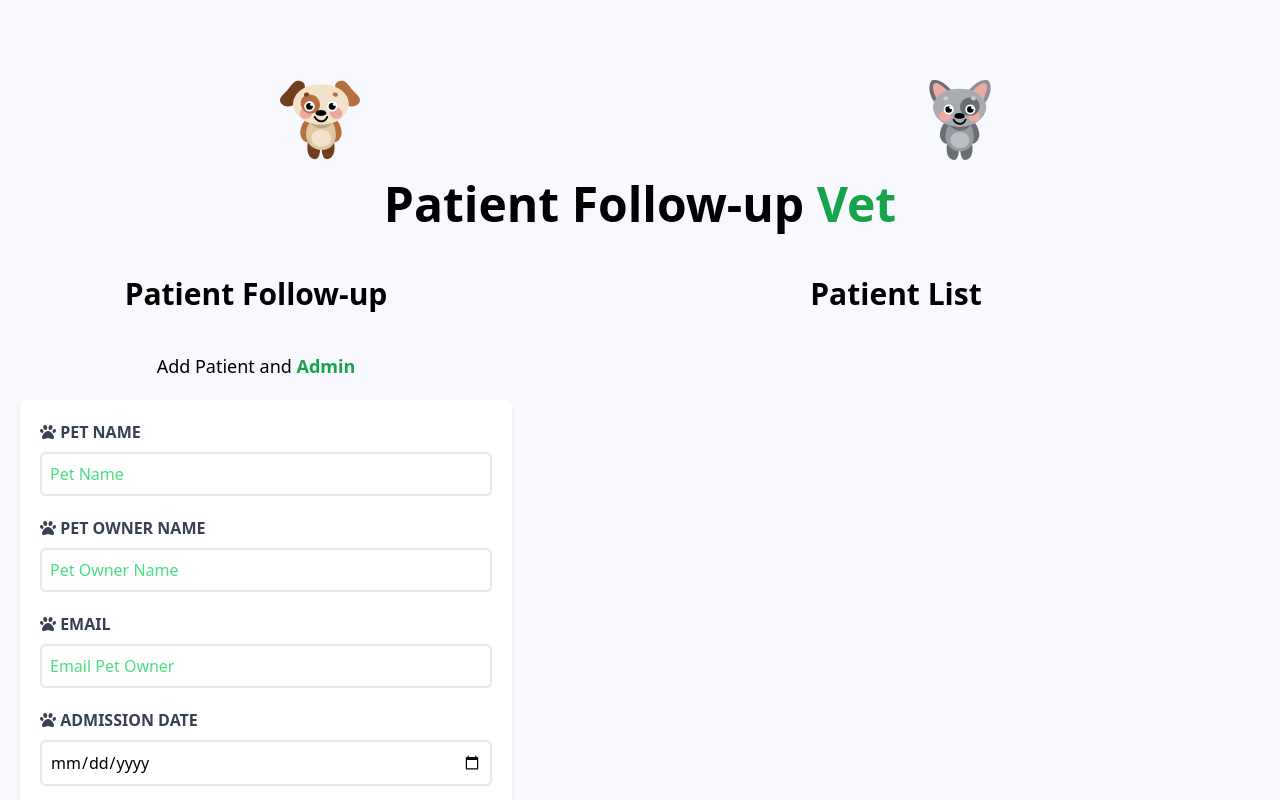
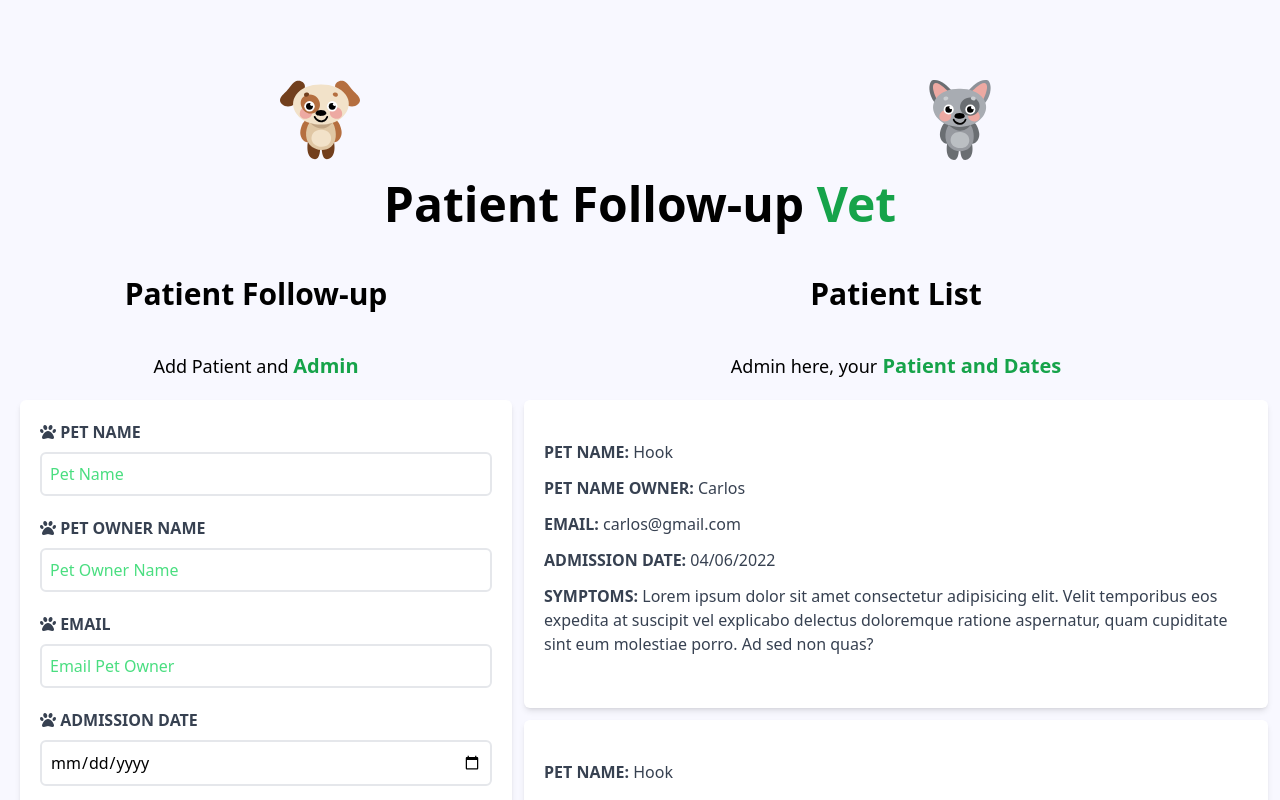
Before and after one commit to ClondonoM/react-tailwind-vet-app, a React (Create React App) app: page / in a window 1280 px wide. Shown: the top 800 px of the page. Built offline with nearby package versions, Linux system fonts and the light colour scheme.

Commit message:
patient list style finished

```diff
--- a/src/components/Form.js
+++ b/src/components/Form.js
@@ -3,7 +3,8 @@ const Form = () => {
     <div className='md:w-1/2 lg:w-2/5'>
       <h2 className='font-black text-3xl text-center '>Patient Follow-up</h2>
       <p className='text-lg mt-10 text-center mb-5'>
-        Add Patient and <span className='text-green-600 font-bold '>Admin</span>
+        Add Patient and{' '}
+        <span className='text-green-600 font-bold text-xl '>Admin</span>
       </p>
       <form className='bg-white shadow-md rounded-md py-5 px-5 ml-5 mb-10'>
         <div className='mb-5'>
--- /dev/null
+++ b/src/components/Patient.js
@@ -0,0 +1,30 @@
+const Patient = () => {
+  return (
+    <div className='m-3 bg-white shadow-md px-5 py-10 rounded-md'>
+      <p className='font-bold mb-3 text-gray-700 uppercase'>
+        Pet Name: <span className='font-normal normal-case'>Hook</span>
+      </p>
+      <p className='font-bold mb-3 text-gray-700 uppercase'>
+        Pet Name Owner: <span className='font-normal normal-case'>Carlos</span>
+      </p>
+      <p className='font-bold mb-3 text-gray-700 uppercase'>
+        email: <span className='font-normal normal-case'>carlos@gmail.com</span>
+      </p>
+      <p className='font-bold mb-3 text-gray-700 uppercase'>
+        Admission Date:{' '}
+        <span className='font-normal normal-case'>04/06/2022</span>
+      </p>
+      <p className='font-bold mb-3 text-gray-700 uppercase'>
+        Symptoms:{' '}
+        <span className='font-normal normal-case'>
+          Lorem ipsum dolor sit amet consectetur adipisicing elit. Velit
+          temporibus eos expedita at suscipit vel explicabo delectus doloremque
+          ratione aspernatur, quam cupiditate sint eum molestiae porro. Ad sed
+          non quas?
+        </span>
+      </p>
+    </div>
+  );
+};
+
+export default Patient;
--- a/src/components/PatientList.js
+++ b/src/components/PatientList.js
@@ -1,7 +1,22 @@
+import Patient from './Patient';
+
 const PatientList = () => {
   return (
-    <div className='md:w-1/2 lg:w-3/5'>
+    <div className='md:w-1/2 lg:w-3/5 md:h-screen overflow-y-scroll'>
       <h2 className='font-black text-3xl text-center'>Patient List</h2>
+      <p className='text-lg mt-10 text-center mb-5'>
+        Admin here, your
+        <span className='text-green-600 font-bold text-xl'>
+          {' '}
+          Patient and Dates
+        </span>
+      </p>
+      <Patient />
+      <Patient />
+      <Patient />
+      <Patient />
+      <Patient />
+      <Patient />
     </div>
   );
 };
```
